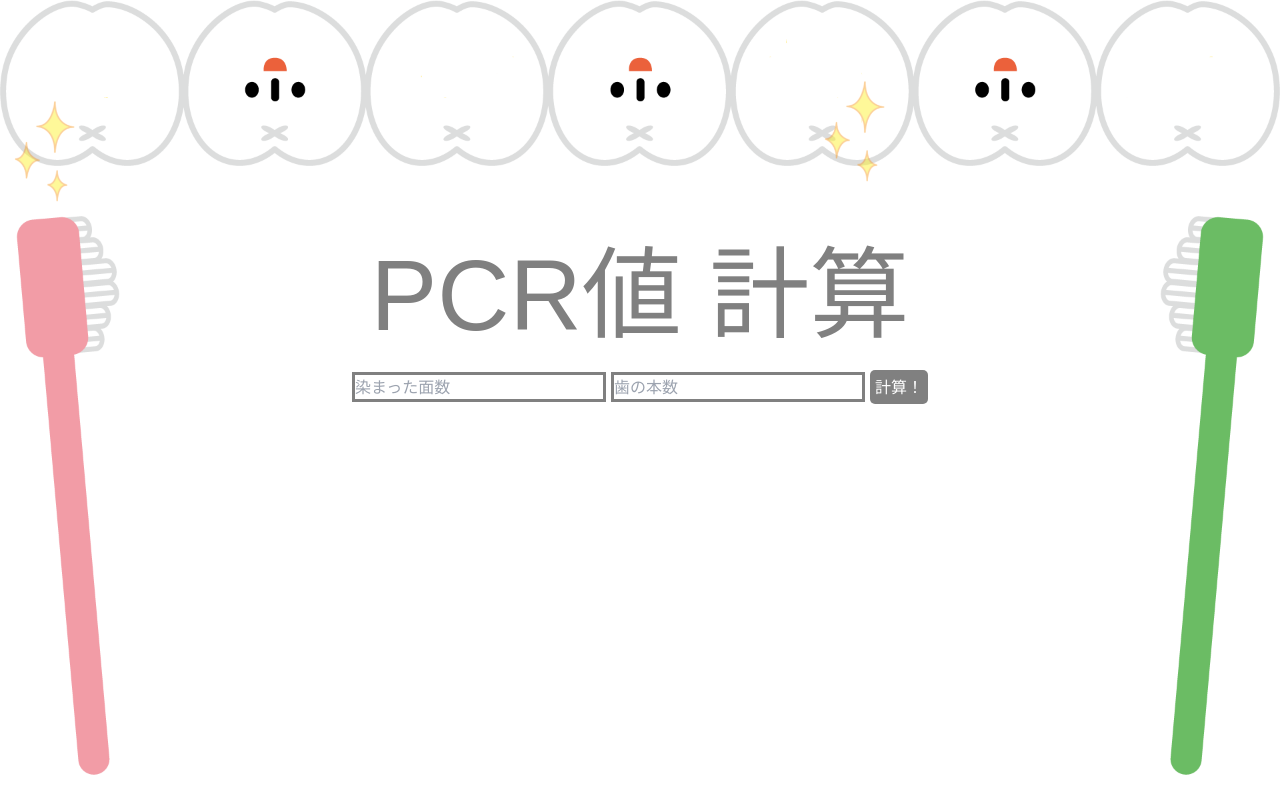
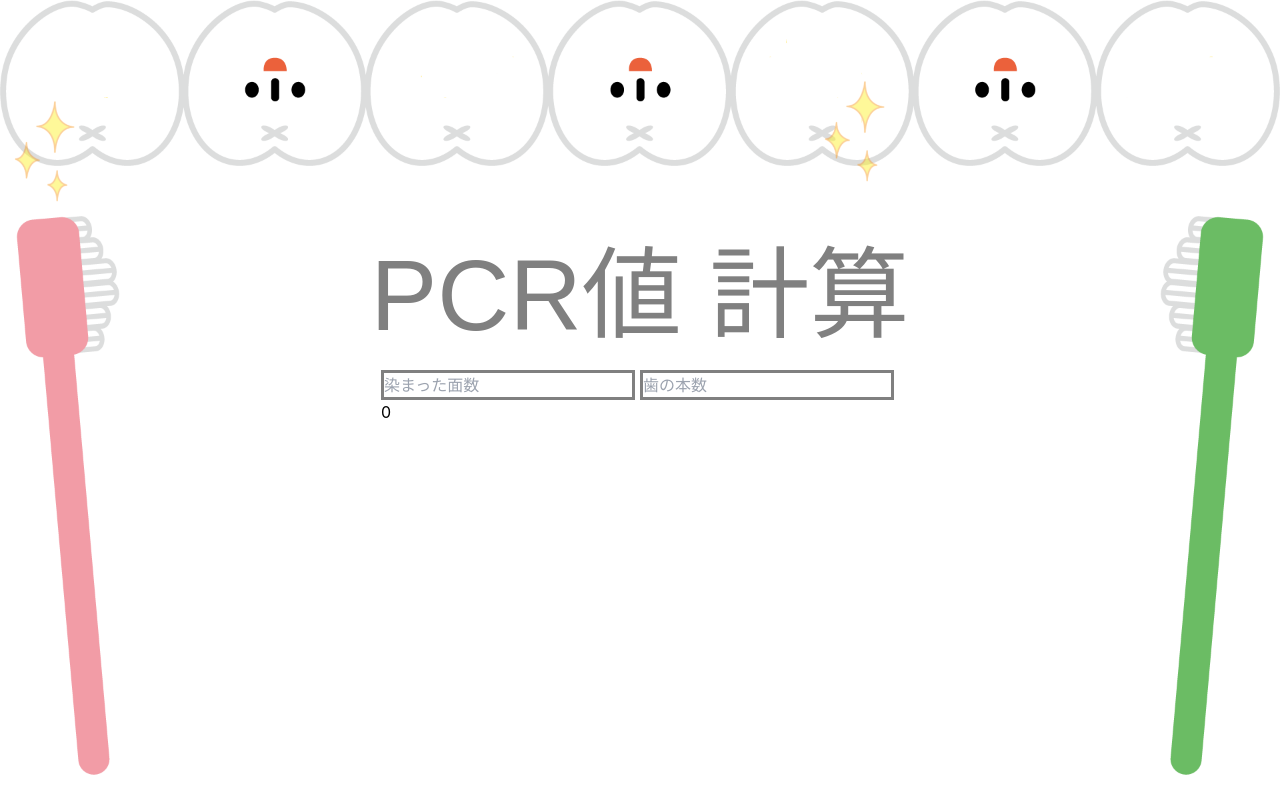
Before and after one commit to Tarara33/pcr_app, a React (Create React App) app: page / in a window 1280 px wide. Shown: the top 800 px of the page. Built offline with nearby package versions, Linux system fonts and the light colour scheme.

Commit message:
🚧 :計算アクション完成...CSS調整

```diff
--- a/src/components/Form.jsx
+++ b/src/components/Form.jsx
@@ -1,13 +1,31 @@
+import { useState } from 'react'
 import './Form.css'
 
 export const Form = () => {
+  const [stainedTeeth, setStainedTeeth] = useState(0);
+  const [teeth, setTeeth] = useState(0);
+
+  const StainTeethChange = (e) => {
+    setStainedTeeth(Number(e.target.value));
+  }
+
+  const TeethChange = (e) => {
+    setTeeth(Number(e.target.value));
+  }
+
+  const Total = () => {
+    // 歯の本数が0の場合に0除算を避ける
+    if (teeth === 0) return 0;
+    return ((stainedTeeth / (teeth * 4)) * 100).toFixed(1)
+  }
+
   return (
     <div>
-      <form action="">
-        <input type="number" placeholder="染まった面数"/>
-        <input type="number" placeholder='歯の本数'/>
-        <button>計算！</button>
+      <form>
+        <input id='stained-teeth' type="number" placeholder="染まった面数" onChange={StainTeethChange}/>
+        <input id='teeth' type="number" placeholder='歯の本数' onChange={TeethChange}/>
       </form>
+      <h1>{Total()}</h1>
     </div>
   );
 }
```
